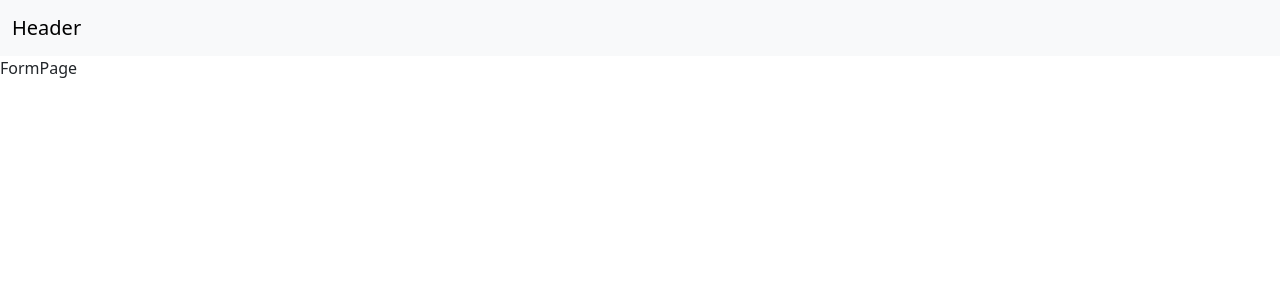
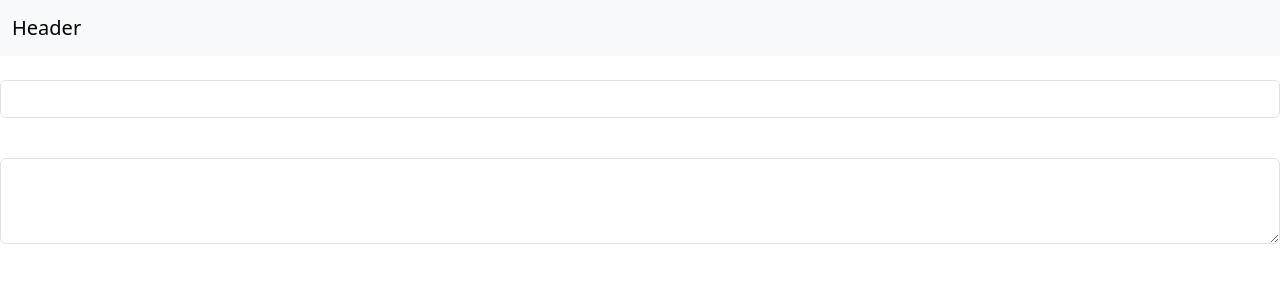
Before and after one commit to BWouterse/react-app, a React (Vite) app: page /form in a window 1280 px wide. Shown: the top 300 px of the page. Built offline with nearby package versions, Linux system fonts and the light colour scheme.

Commit message:
added parts to the form page

```diff
--- /dev/null
+++ b/src/components/Form.tsx
@@ -0,0 +1,39 @@
+import React from "react";
+
+interface FormProps {
+  labelOne: string;
+  typeOne: "email" | "password" | "date" | "url";
+  placeholderOne: string;
+  labelTwo: string;
+}
+
+const Form = ({ labelOne, labelTwo, typeOne, placeholderOne }: FormProps) => {
+  return (
+    <>
+      {" "}
+      <div className="mb-3">
+        <label htmlFor="exampleFormControlInput1" className="form-label">
+          {labelOne}
+        </label>
+        <input
+          type={typeOne}
+          className="form-control"
+          id="exampleFormControlInput1"
+          placeholder={placeholderOne}
+        />
+      </div>
+      <div className="mb-3">
+        <label htmlFor="exampleFormControlTextarea1" className="form-label">
+          {labelTwo}
+        </label>
+        <textarea
+          className="form-control"
+          id="exampleFormControlTextarea1"
+          rows={3}
+        ></textarea>
+      </div>
+    </>
+  );
+};
+
+export default Form;
--- a/src/pages/FormPage.tsx
+++ b/src/pages/FormPage.tsx
@@ -1,7 +1,10 @@
 import React from "react";
+import Form from "../components/Form"
 
 const FormPage = () => {
-  return <div>FormPage</div>;
+  return <div>
+    <Form></Form>
+  </div>;
 };
 
 export default FormPage;
```
